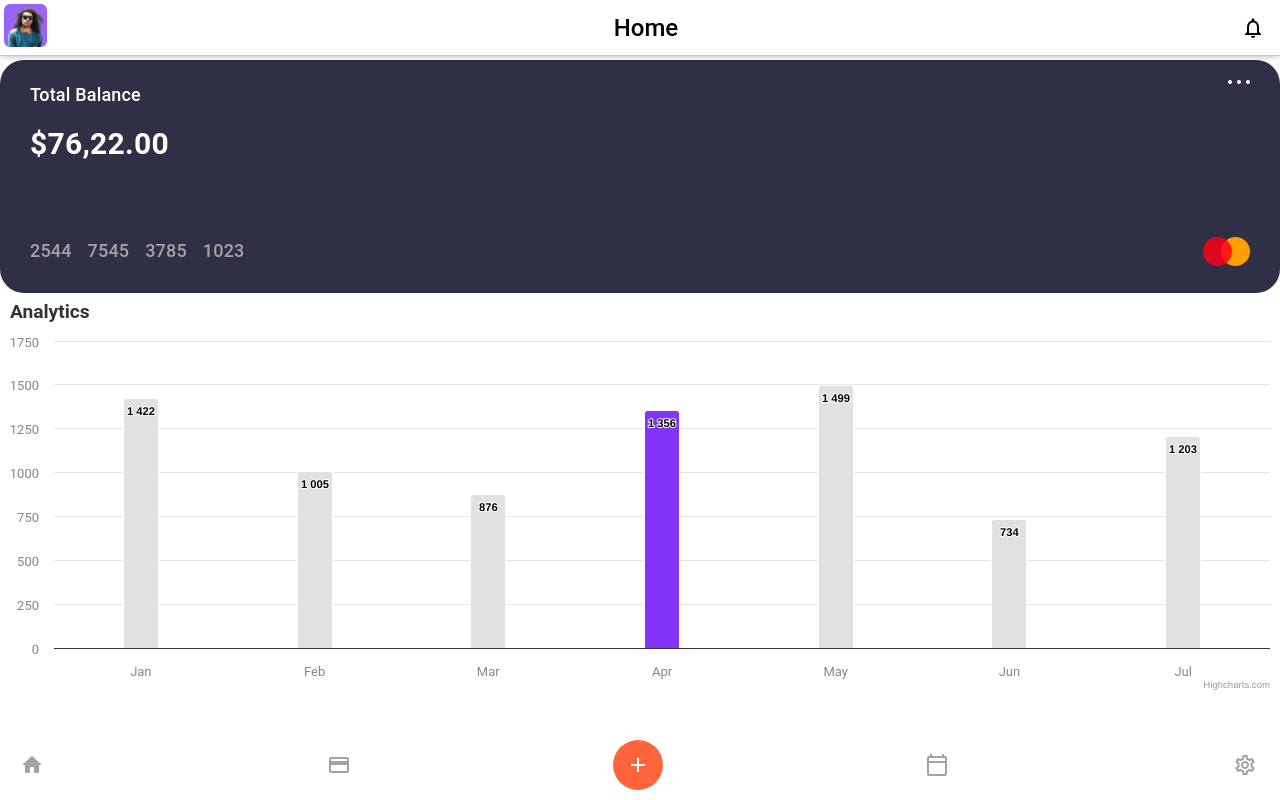
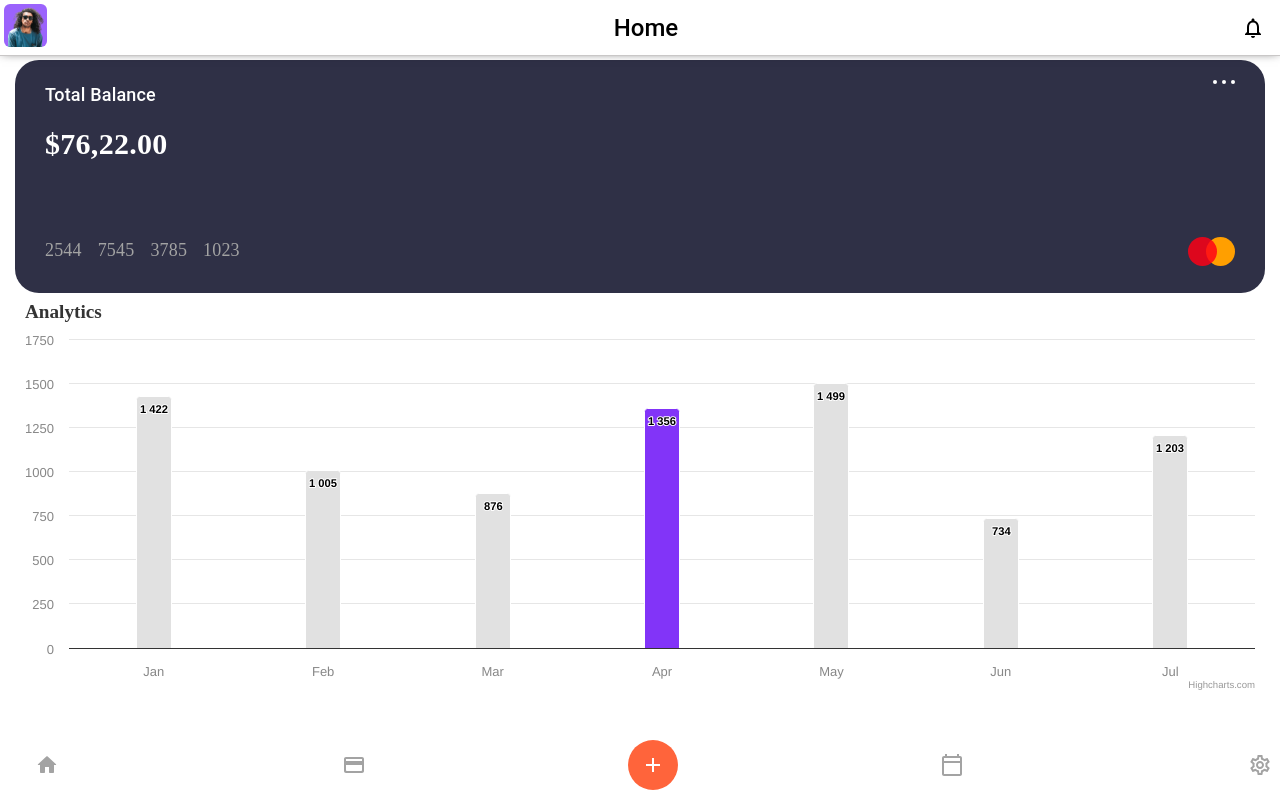
Before and after one commit to Oleg116/Oleg116.github.io, a React (Create React App) app in the folder freysoft/: page / in a window 1280 px wide. Built offline with nearby package versions, Linux system fonts and the light colour scheme.

Commit message:
FS-0008: Change fonts

```diff
--- a/freysoft/src/Root.tsx
+++ b/freysoft/src/Root.tsx
@@ -12,8 +12,9 @@ export default function Root() {
 
     const [tab, setTab] = useState(location || 'Home')
     return (
-        <Box sx={{ width: '100vw', height: '100vh', overflow: 'auto' }}>
+        <Box sx={{ fontFamily: 'DM Sans', width: '100vw', height: '100vh', overflow: 'auto' }}>
             <Header header={tab || 'Home'} />
+            <Box sx={{ padding: '0 15px' }}>
                 <BrowserRouter>
                     <Routes>
                         <Route index path='' element={<Card />} />
@@ -22,6 +23,7 @@ export default function Root() {
                     </Routes>
                     <LabelBottomNavigation tabValue={tab} setTabValue={setTab} />
                 </BrowserRouter>
+            </Box>
         </Box >
     )
 }
--- a/freysoft/src/components/card/components/Balance.tsx
+++ b/freysoft/src/components/card/components/Balance.tsx
@@ -21,7 +21,7 @@ export default function Balance({ isActive }: { isActive: boolean }) {
         transition: '0.7s',
         transitionDelay: isActive ? '0.7s' : '0s',
         transitionProperty: 'color',
-        fontFamily: 'Roboto',
+        fontFamily: 'DM Sans',
         fontWeight: 700,
         textAlign: 'left',
       }}>$76,22.00</Typography>
--- a/freysoft/src/components/card/components/CardNumber.tsx
+++ b/freysoft/src/components/card/components/CardNumber.tsx
@@ -12,7 +12,7 @@ export default function CardNumber({ isActive }: { isActive: boolean }) {
         transitionProperty: 'color',
         color: isActive ? '#A3A3A3' : '#2F3046',
         fontSize: '18px',
-        fontFamily: 'Roboto',
+        fontFamily: 'DM Sans',
         fontWeight: 500
       }}>{elem}</Typography>)
       }
--- a/freysoft/src/components/card/index.tsx
+++ b/freysoft/src/components/card/index.tsx
@@ -12,7 +12,7 @@ export default function Card() {
     },
     title: {
       text: 'Analytics',
-      style: { fontFamily: 'Roboto' },
+      style: { fontFamily: 'DM Sans' },
       align: 'left'
     },
     xAxis: {
@@ -20,7 +20,6 @@ export default function Card() {
       key: '',
       labels: {
         style: {
-          fontFamily: 'Roboto',
           fontSize: '13px',
           fontStyle: 'normal',
           fontWeight: 400,
@@ -31,7 +30,6 @@ export default function Card() {
     yAxis: {
       labels: {
         style: {
-          fontFamily: 'Roboto',
           fontSize: '13px',
           fontStyle: 'normal',
           fontWeight: 400,
```
Lines whose indentation alone changed are shown as unchanged.
